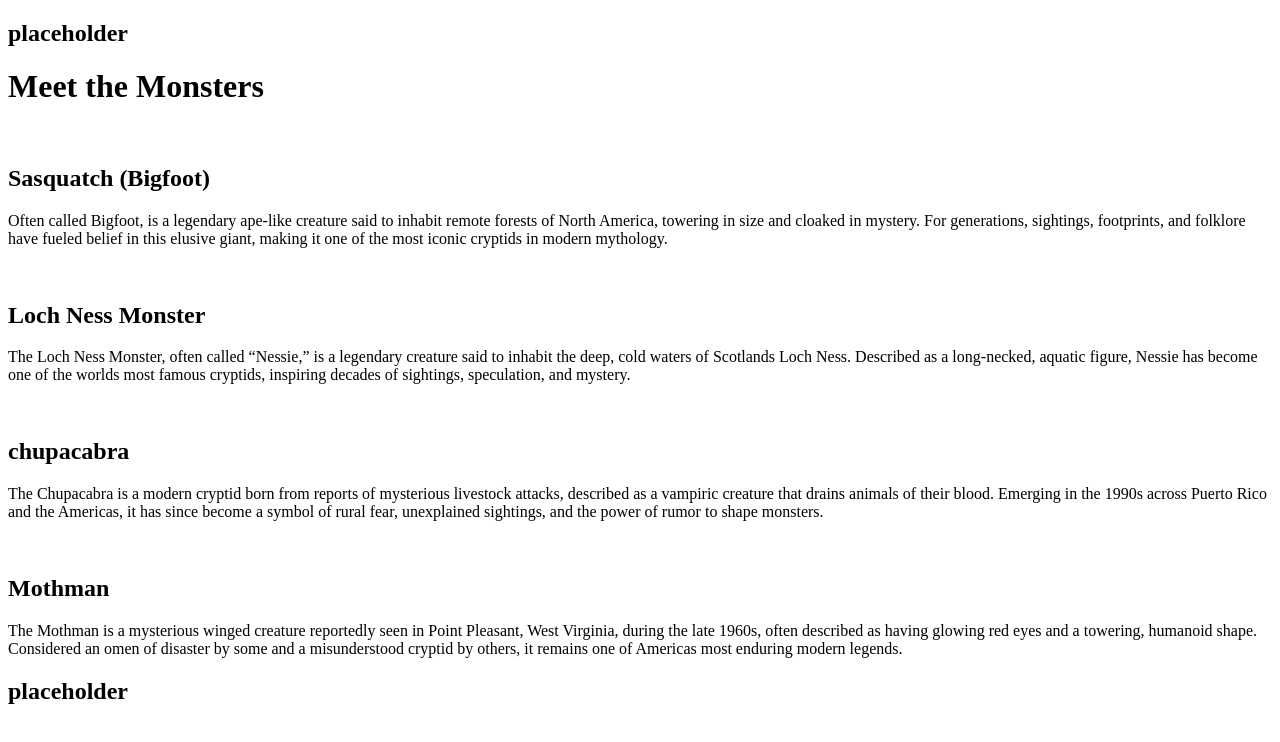
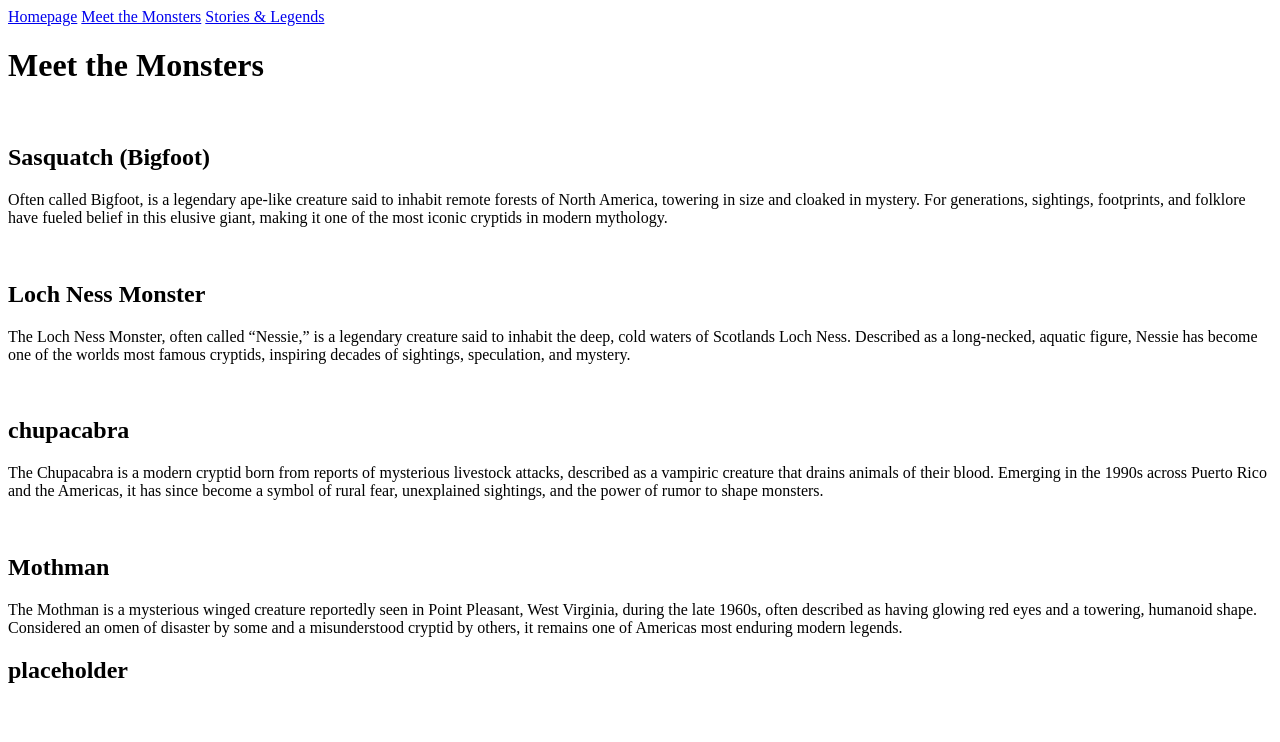
Before and after one commit to jack03bowen-ops/wdd130-PEER, a plain HTML site: page meet_the_monsters.html in a window 1280 px wide. Drawn offline with Linux system fonts and the light colour scheme.

Commit message:
update to the link

```diff
--- a/meet_the_monsters.html
+++ b/meet_the_monsters.html
@@ -9,7 +9,11 @@
 
 <body>
     <header>
-        <h2>placeholder</h2>
+        <nav>
+            <a href="index.html">Homepage</a>
+            <a href="meet_the_monsters.html">Meet the Monsters</a>
+            <a href="page2.html">Stories & Legends</a>
+        </nav>
     </header>
     <h1>Meet the Monsters</h1>
     <div class="monsters">
```
Also changed, not shown: index.html (+1 -1 lines).
